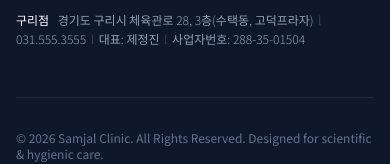
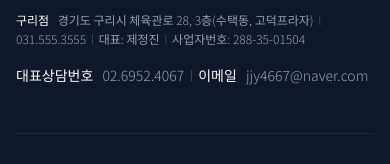
Before and after one commit to eslehoon7/samjalomc, a React (Vite) app: page / in a window 390 px wide. Shown: the part 3165-3329 px from the top of the page. Built offline with nearby package versions, Linux system fonts and the light colour scheme; a web font is replaced by a local one.

Commit message:
feat(footer): add representative contact info
Include the main consultation phone number and email address in the footer for better accessibility.

```diff
--- a/src/components/Footer.tsx
+++ b/src/components/Footer.tsx
@@ -48,6 +48,9 @@
             <p>
               <span className="font-medium text-white mr-1.5">구리점</span> 경기도 구리시 체육관로 28, 3층(수택동, 고덕프라자) <span className="text-slate-600 px-0.5">l</span> 031.555.3555 <span className="text-slate-600 px-0.5">l</span> 대표: 제정진 <span className="text-slate-600 px-0.5">l</span> 사업자번호: 288-35-01504
             </p>
+            <p className="!mt-4 text-sm sm:text-[14px]">
+              <span className="font-medium text-white mr-1.5">대표상담번호</span> 02.6952.4067 <span className="text-slate-600 px-0.5">l</span> <span className="font-medium text-white mr-1.5">이메일</span> jjy4667@naver.com
+            </p>
           </div>
 
         </div>
```
